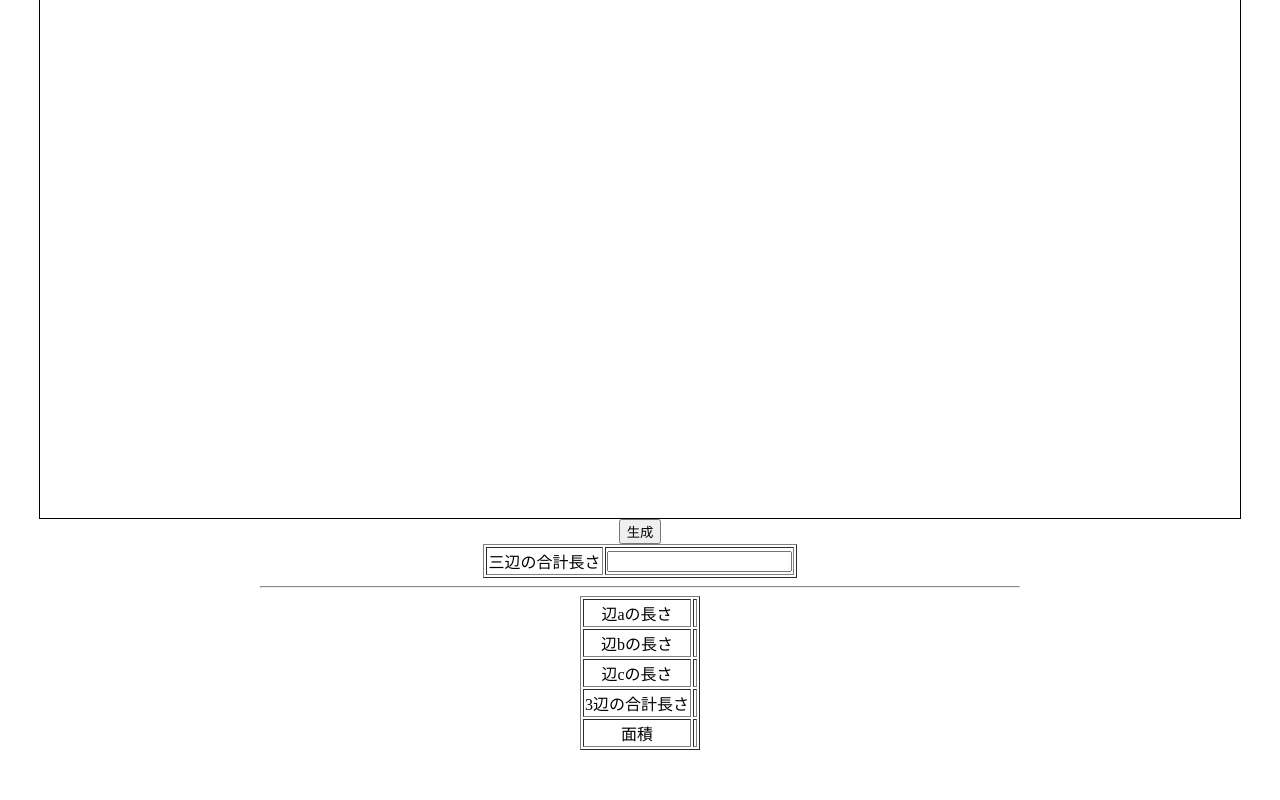
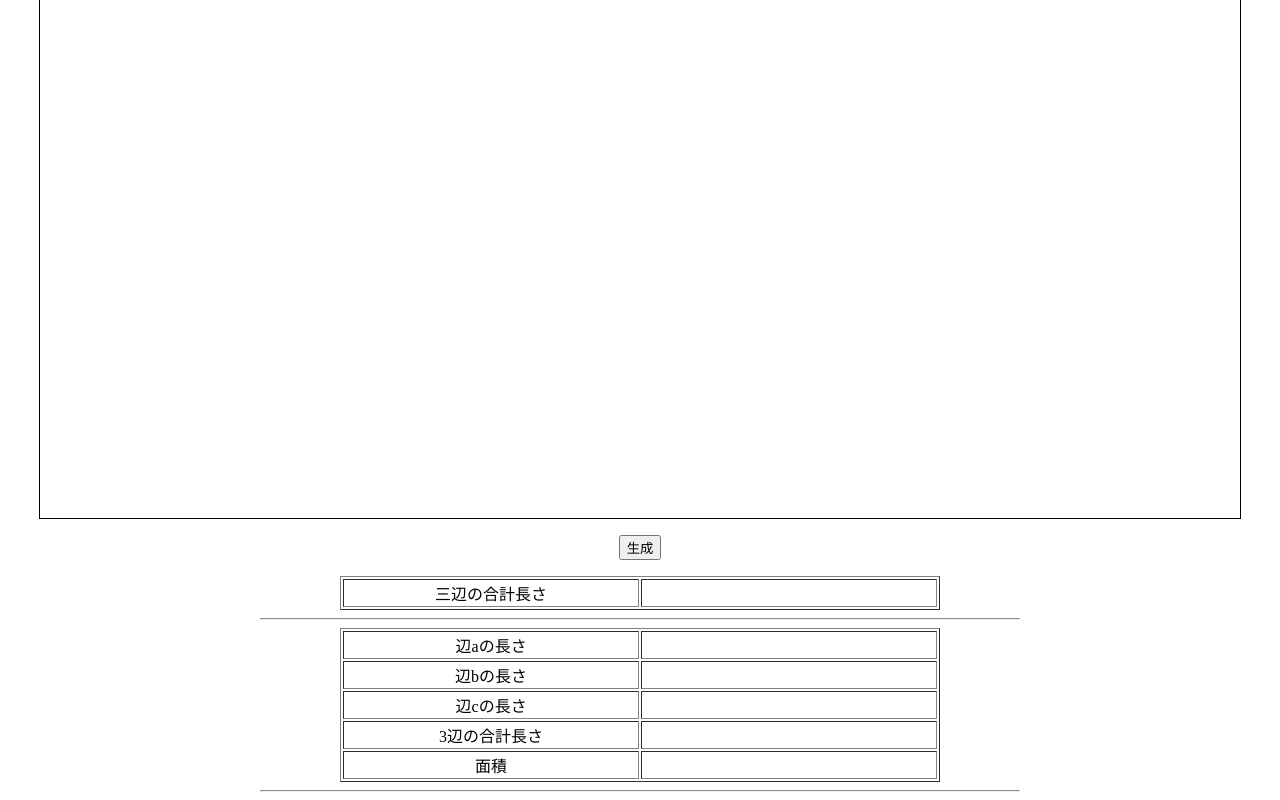
Before and after one commit to Matsuhaya/ga-triangle, a plain HTML site: page index.html in a window 1280 px wide. Shown: the part 495-1295 px from the top of the page. Before the commit the page ends 1253 px from the top, so only its background shows below. Drawn offline with nearby package versions, Linux system fonts and the light colour scheme.

Commit message:
ボタンとテーブルのスタイルを修正

```diff
--- a/index.html
+++ b/index.html
@@ -14,6 +14,21 @@
       border: 1px solid;
     }
 
+    .table {
+      width: 600px;
+    }
+
+    .table td {
+      width: 300px;
+    }
+
+    .table input {
+      width: 100%;
+      border: 0;
+      padding: 0;
+      text-align: center;
+    }
+
     .line {
       border-top: 1px solid #8c8b8b;
       width: 60%;
@@ -23,6 +38,10 @@
       margin: 0 auto;
       text-align: center;
     }
+
+    .top {
+      margin-top: 1em;
+    }
   </style>
 </head>
 
@@ -31,10 +50,10 @@
     <div class="canvas_wrapper center">
       <canvas id="canvas1" class="canvas"></canvas>
     </div>
-    <div class="center">
+    <div class="center top">
       <button id="generate">生成</button>
     </div>
-    <table border="1" class="table center">
+    <table border="1" class="table center top">
       <tbody>
         <tr>
           <td>三辺の合計長さ</td>
@@ -42,9 +61,7 @@
         </tr>
       </tbody>
     </table>
-
     <hr class="line">
-
     <table border="1" class="table center">
       <tr>
         <td>辺aの長さ</td>
@@ -68,6 +85,7 @@
       </tr>
       </tbody>
     </table>
+    <hr class="line">
   </div>
 </body>
 
```
